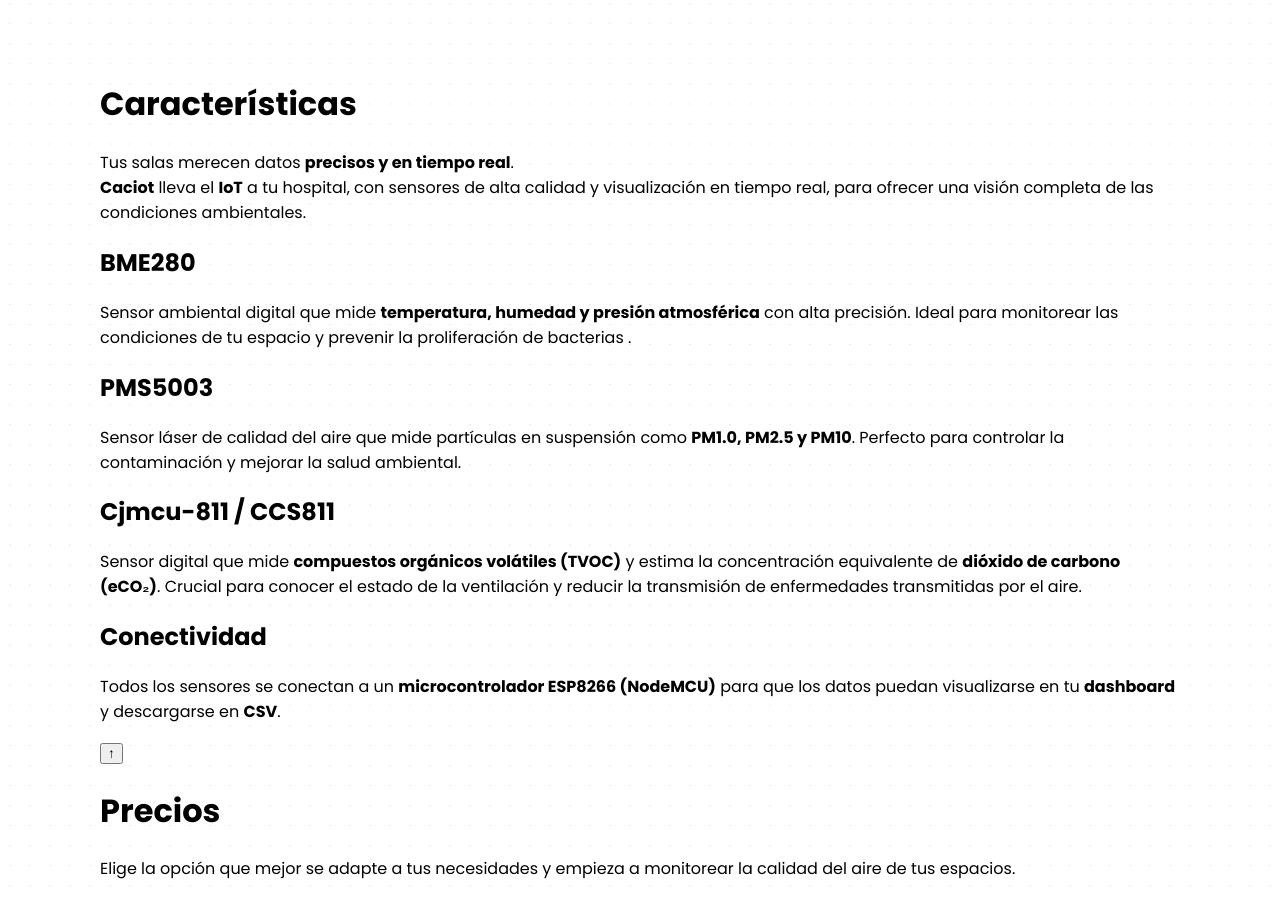
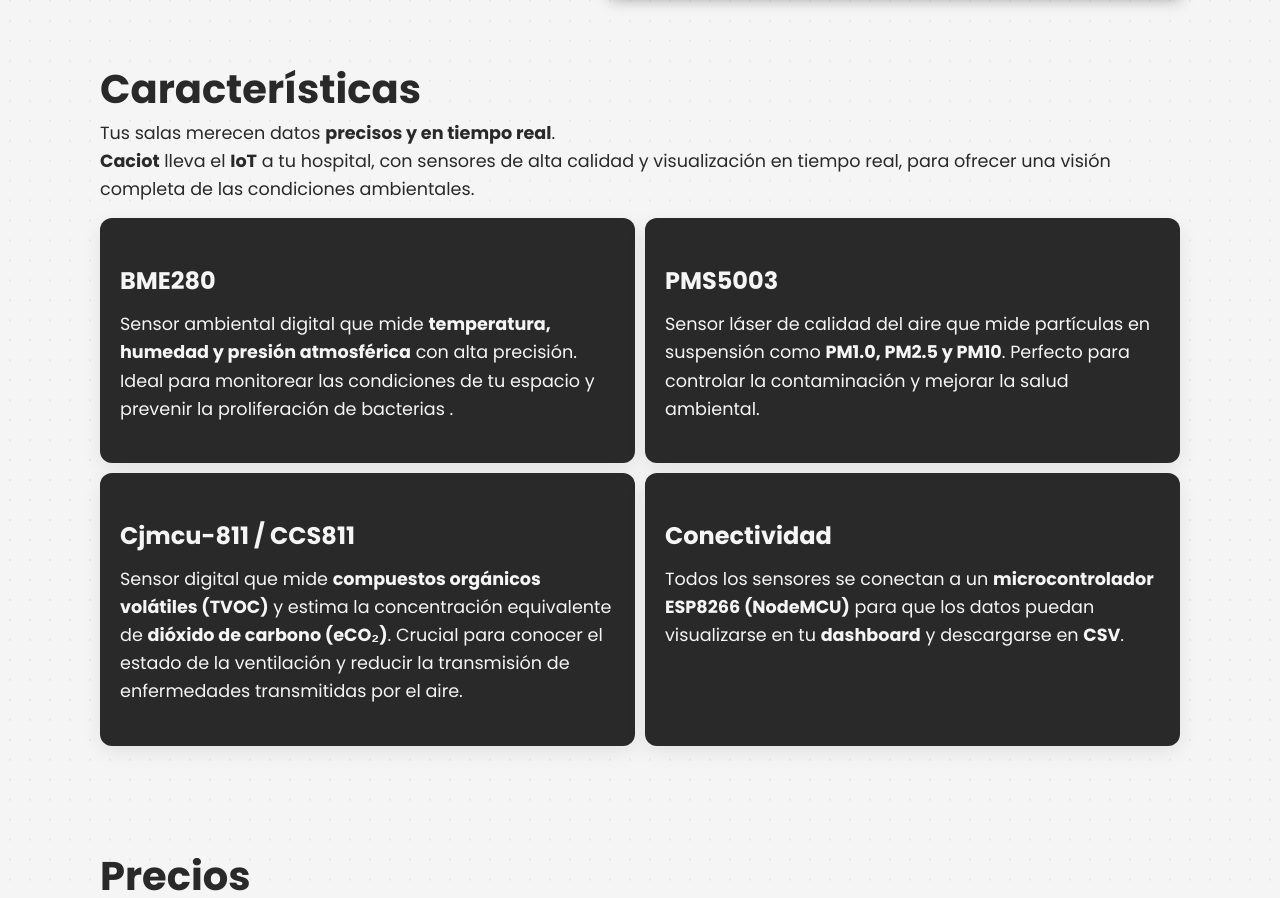
Before and after one commit to KvotheGuile/RetoTC1004B, a PHP site: page / in a window 1280 px wide. Shown: the part 728-1626 px from the top of the page. Run offline with PHP 8.4, Linux system fonts and the light colour scheme.

Commit message:
Refactor CSS styles

```diff
--- a/frontendNew/style.css
+++ b/frontendNew/style.css
@@ -11,7 +11,8 @@ body{
     background-image: radial-gradient(circle at center, #e8e8e8 1px, transparent 0);
     background-size: 20px 20px;
     background-repeat: round;
-    background-color: white;
+    background-color: #f5f5f5;
+    color: #292929;
     padding-left: 100px;
     padding-right: 100px;
 }
@@ -23,6 +24,19 @@ header {
     margin-top: 24px;
 }
 
+
+.row {
+    display: flex;
+    flex-direction: row;
+    flex-wrap: wrap;
+    gap: 10px
+}
+
+.column {
+    display: flex;
+    flex-direction: column;
+    gap: 10px
+}
 
 .hero{
     color: black;
@@ -45,7 +59,7 @@ header {
 }
 
 .btn {
-    background: white;
+    background: #f5f5f5;
     border: 1px solid #808080;
     color: #000;
     padding: 8px 12px;
@@ -65,7 +79,7 @@ header {
 
 .signup {
     background: #4f67f8;
-    color: #ffffff;
+    color: #f5f5f5;
     border: none;
 }
 
@@ -96,6 +110,26 @@ header {
     height: auto;
 }
 
+.blurred-background {
+    height: 600px;
+    width: 600px;
+  background-image: url('resources/blur.png');
+  background-size: cover;
+  filter: blur(0px);
+  animation: backgroundBlur 5s infinite alternate;
+}
+
+@keyframes backgroundBlur {
+  0% {
+    filter: blur(0px);
+  }
+  50% {
+    filter: blur(20px);
+  }
+  100% {
+    filter: blur(0px);
+  }
+}
 
 .left {
     display: flex;
@@ -129,7 +163,7 @@ header {
 
 .nav-links a:hover {
     text-decoration: underline;
-    color: #3066be;
+    color: #4f67f8;
     transition: color 0.3s ease;
 }
 
@@ -144,6 +178,124 @@ header {
     width: 90px;
 }
 
-.full-height {
-    height: 100vh;
+.section h1 {
+    font-size: 2.5em;
+    margin: 0;
 }
+
+.section p {
+    font-size: 1.1em;
+    line-height: 1.6;
+    margin: 0 0 15px 0;
+}
+
+
+/* FEATURES (^0^)!!!*/
+.feature {
+    background-color: #292929;
+    color: #f5f5f5;
+    border-radius: 12px;
+    padding: 25px 20px;
+    max-width: 700px;
+    width: calc(50% - 45px);
+    box-shadow: 0 6px 20px rgba(0,0,0,0.08);
+    transition: all 0.5s, box-shadow 0.2s;
+}
+
+.feature:hover {
+    transform: translateY(-5px);
+    box-shadow: 0 12px 25px rgba(0,0,0,0.12);
+    background-color: #4f67f8;
+}
+
+.feature h2 {
+    color: #f5f5f5;
+    margin-bottom: 12px;
+}
+
+.feature strong {
+    font-weight: bold;
+}
+
+.sep {
+    height: 100px;
+}
+
+
+/* PRICING (^0^)!!!*/
+.pricing-cards {
+    display: flex;
+    flex-wrap: wrap;
+    justify-content: center;
+    gap: 20px;
+}
+
+.pricing-card {
+    background-size: cover;
+    background-position: center;
+    background-repeat: no-repeat;
+    border-radius: 12px;
+    padding: 25px 20px;
+    min-width: 250px;
+    width: calc(33% - 50px);
+    text-align: center;
+    box-shadow: 0 6px 20px rgba(0,0,0,0.08);
+    transition: all 0.5s ease;
+}
+
+.pricing-card:hover {
+    transform: translateY(-5px);
+    box-shadow: 0 12px 25px rgba(0,0,0,0.12);
+}
+
+.pricing-card h2 {
+    margin-bottom: 8px;
+}
+
+.pricing-card .price {
+    font-size: 1.6em;
+    font-weight: bold;
+    margin-bottom: 8px;
+}
+
+.pricing-card p {
+    font-size: 1em;
+    line-height: 1.5;
+    margin: 0;
+}
+
+
+/* CONTACT (^0^)!!!*/
+.contact-info p {
+    margin: 5px 0;
+    font-size: 1.1em;
+}
+
+.contact-info a:hover {
+    text-decoration: underline;
+}
+
+
+/* BACK TO TOP BUTTON (^0^)!!!*/
+#backToTop {
+    position: fixed;
+    bottom: 30px;
+    right: 30px;
+    z-index: 1000;
+    background-color: #4f67f8;
+    color: #fff;
+    border: none;
+    border-radius: 50%;
+    width: 50px;
+    height: 50px;
+    font-size: 24px;
+    cursor: pointer;
+    display: none; /* oculto por defecto */
+    box-shadow: 0 4px 15px rgba(0,0,0,0.2);
+    transition: background-color 0.2s, transform 0.2s;
+}
+
+#backToTop:hover {
+    background-color: #3b50c4;
+    transform: scale(1.1);
+}
```
